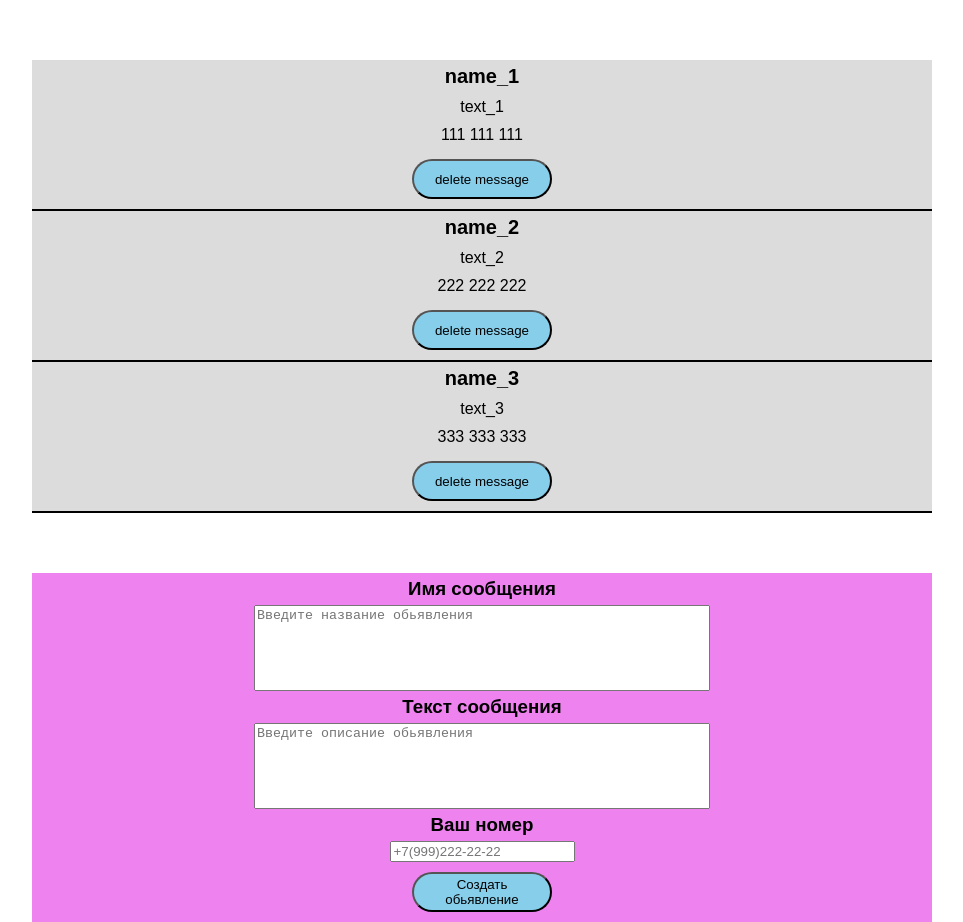
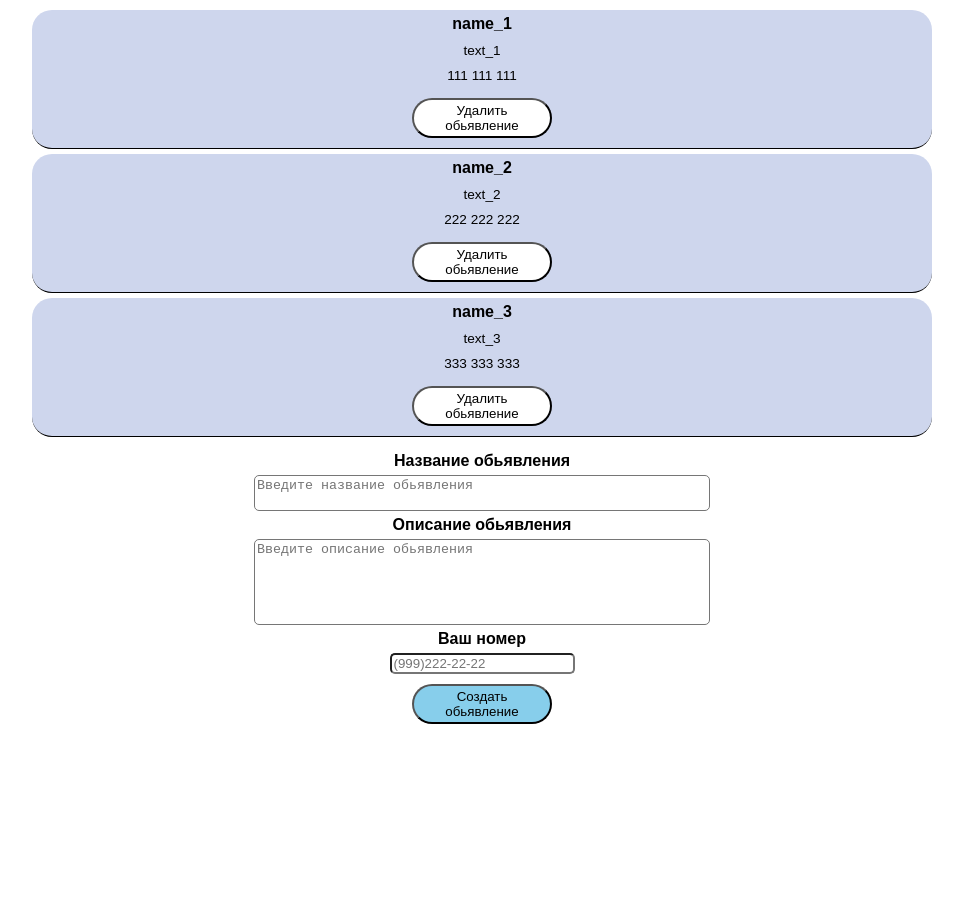
Before and after one commit to feshott/CRUD, a React (Create React App) app: page / in a window 1280 px wide. Shown: the whole page, without its empty margins (158-1121 px from the left). After the commit the page ends 800 px from the top, so only its background shows below. Built offline with nearby package versions, Linux system fonts and the light colour scheme.

Commit message:
fix design

```diff
--- a/src/App.css
+++ b/src/App.css
@@ -1,7 +1,7 @@
+
 .message_wrapper{
   position: relative;
   width: 900px;
-  margin: 60px auto;
+  margin: 10px auto;
   border-radius: 10px;
-  background: gold;
 }
--- a/src/components/Message/Message.css
+++ b/src/components/Message/Message.css
@@ -1,28 +1,29 @@
-.message_delete{
-  margin: 10px;
-  width: 140px;
-  height: 40px;
-  background: skyblue;
-  border-radius: 20px;
-}
 .message{
   display: flex;
   flex-direction: column;
   justify-content: center;
   align-items: center;
-  background: gainsboro;
   text-align: center;
-  border-bottom: 2px solid black;
+  margin-bottom: 5px;
+  border-radius: 20px;
+  border-bottom: 1px solid black;
+  background: rgb(206, 214, 237);
 }
 .message_name{
   text-align: center;
   margin: 5px;
-  font-size: 20px;
+  font-size: 1rem;
   font-family: sans-serif;
 }
-.message_text{
+.message_text,.message_number{
   margin: 5px;
+  font-size: .85rem;
 }
-.message_number{
-  margin: 5px;
+
+.message_delete{
+  margin: 10px;
+  width: 140px;
+  height: 40px;
+  background: white;
+  border-radius: 20px;
 }
--- a/src/components/Message/Message.js
+++ b/src/components/Message/Message.js
@@ -11,7 +11,7 @@ export default class Message extends Component {
         <h2 className="message_name">{messageName}</h2>
         <p className="message_text">{messageText}</p>
         <p className="message_number">{messageNumber}</p>
-        <button className="message_delete" onClick={()=>this.props.messageFunction(messageIndex)}>delete message</button>
+        <button className="message_delete" onClick={()=>this.props.messageFunction(messageIndex)}>Удалить обьявление</button>
       </div>
     )
   }
--- a/src/components/MessageForm/MessageForm.css
+++ b/src/components/MessageForm/MessageForm.css
@@ -4,18 +4,19 @@
   justify-content: center;
   align-items: center;
   width: 900px;
-    background: violet;
   margin: 0 auto;
 }
 .input_message_name{
   width: 450px;
-    height: 80px;
+  height: 30px;
   resize: none;
+  border-radius: 5px;
 }
 .input_message_text{
   width: 450px;
   height: 80px;
   resize: none;
+  border-radius: 5px;
 }
 .message_add_btn{
   margin: 10px;
@@ -24,6 +25,10 @@
   background: skyblue;
   border-radius: 20px;
 }
+.input_message_number{
+  border-radius: 5px;
+}
 h3{
   margin: 5px;
+  font-size: 1rem;
 }
--- a/src/components/MessageForm/MessageForm.js
+++ b/src/components/MessageForm/MessageForm.js
@@ -35,14 +35,14 @@ export default class MessageForm extends Component {
     return(
       <div className="message_form">
 
-        <h3>Имя сообщения</h3>
+        <h3>Название обьявления</h3>
         <textarea className='input_message_name' value={messageName} onChange={this.setMessageName} maxLength="100" placeholder='Введите название обьявления'/>
 
-        <h3>Текст сообщения</h3>
+        <h3>Описание обьявления</h3>
         <textarea className='input_message_text' value={messageText} onChange={this.setMessageText} placeholder='Введите описание обьявления' maxLength="300"/>
 
         <h3>Ваш номер</h3>
-        <input type="tel" value={messageNumber} onChange={this.setMessageNumber} placeholder='+7(999)222-22-22'/>
+        <input type="tel" className='input_message_number' value={messageNumber} onChange={this.setMessageNumber} maxLength="10" placeholder='(999)222-22-22'/>
 
         <button className='message_add_btn' onClick={(messageName && messageNumber) ? (()=>this.props.messageFormFunction(this.state)) : null}>Создать обьявление</button>
 
```
Lines whose indentation alone changed are shown as unchanged.
